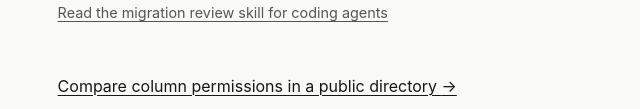
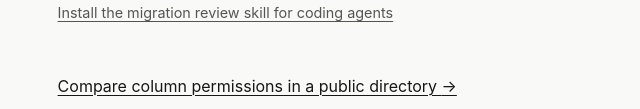
Before and after one commit to chaseakub/rattlecheck, a website: page public/review/index.html in a window 1280 px wide. Shown: the part 950-1059 px from the top of the page, 0-640 px from the left. Drawn offline with Linux system fonts and the light colour scheme; no server answers.

Commit message:
Link readers to the agent installation instructions

```diff
--- a/public/review/index.html
+++ b/public/review/index.html
@@ -91,7 +91,7 @@
         <h2 id="try-title">Check your own migrations</h2>
         <p>Run from your project root. The default check reads local SQL files.</p>
         <p><a href="https://github.com/chaseakub/rattlecheck-action#install">Add the check to your GitHub pull requests</a></p>
-        <p><a href="./.well-known/agent-skills/rattlecheck/SKILL.md">Read the migration review skill for coding agents</a></p>
+        <p><a href="https://github.com/chaseakub/rattlecheck#for-coding-agents">Install the migration review skill for coding agents</a></p>
       </div>
       <button id="install" class="command" type="button" disabled aria-label="Copy install command"><code id="command">npx rattlecheck@latest</code> <span aria-hidden="true">Copy</span></button>
     </section>
```
